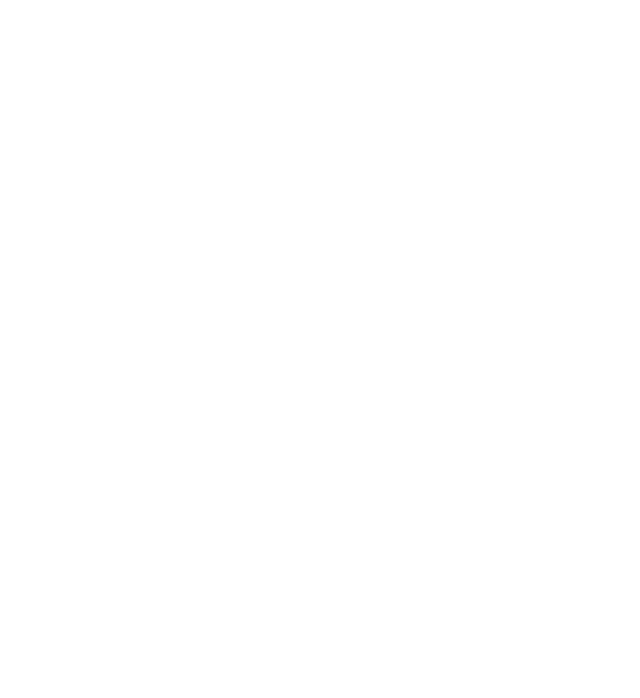
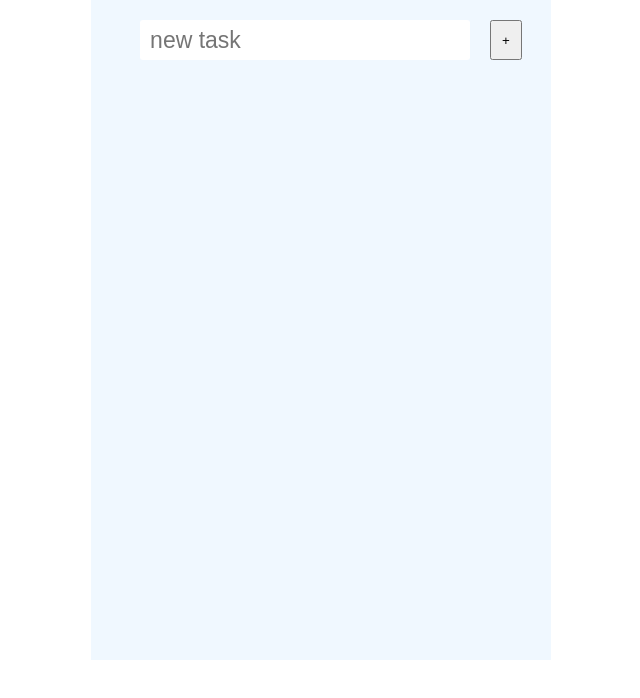
Before and after one commit to yejin32/todolist-ts, a React (Create React App) app: page / in a window 1280 px wide. Shown: the top 698 px of the page, without its empty margins (319-959 px from the left). Built offline with nearby package versions, Linux system fonts and the light colour scheme; the HTML template or start-up script is replaced by a standard one.

Commit message:
Feat: todoInput 구현

```diff
--- a/src/App.tsx
+++ b/src/App.tsx
@@ -1,8 +1,28 @@
 import React from 'react';
+import Input from './components/Input';
+import styled from 'styled-components';
+
+const SMainContainer = styled.div`
+    width:100%;
+    height:100%;
+    display: flex;
+    justify-content: center;
+    align-items: center;
+
+    .todoContainer {
+      width: 460px;
+      height: 660px;
+      background-color: aliceblue;
+    }
+    `
 
 function App() {
   return (
-   <div></div>
+    <SMainContainer>
+      <div className='todoContainer'>
+        <Input/>
+      </div>
+    </SMainContainer>
   );
 }
 
--- /dev/null
+++ b/src/components/Input.tsx
@@ -0,0 +1,39 @@
+import React from 'react';
+import styled from 'styled-components';
+
+const SInputContainer = styled.div`
+    display: flex;
+    justify-content: center;
+    align-items: center;
+
+    .inputTodo {
+        width: 330px;
+        height: 40px;
+        padding: 10px;
+        margin: 20px;
+        font-size: 23px;
+        border: none;
+        border-radius: 3px;
+    }
+    .inputTodo:focus {
+        outline: none;
+        border: 1px solid #000;
+
+    }
+
+    .inputBtn {
+        height: 40px;
+        padding: 10px;
+    }
+`
+
+const Input = () => {
+    return (
+        <SInputContainer>
+            <input type="text" className='inputTodo' placeholder='new task'/>
+            <button className='inputBtn'>+</button>
+        </SInputContainer>
+    );
+};
+
+export default Input;
```
